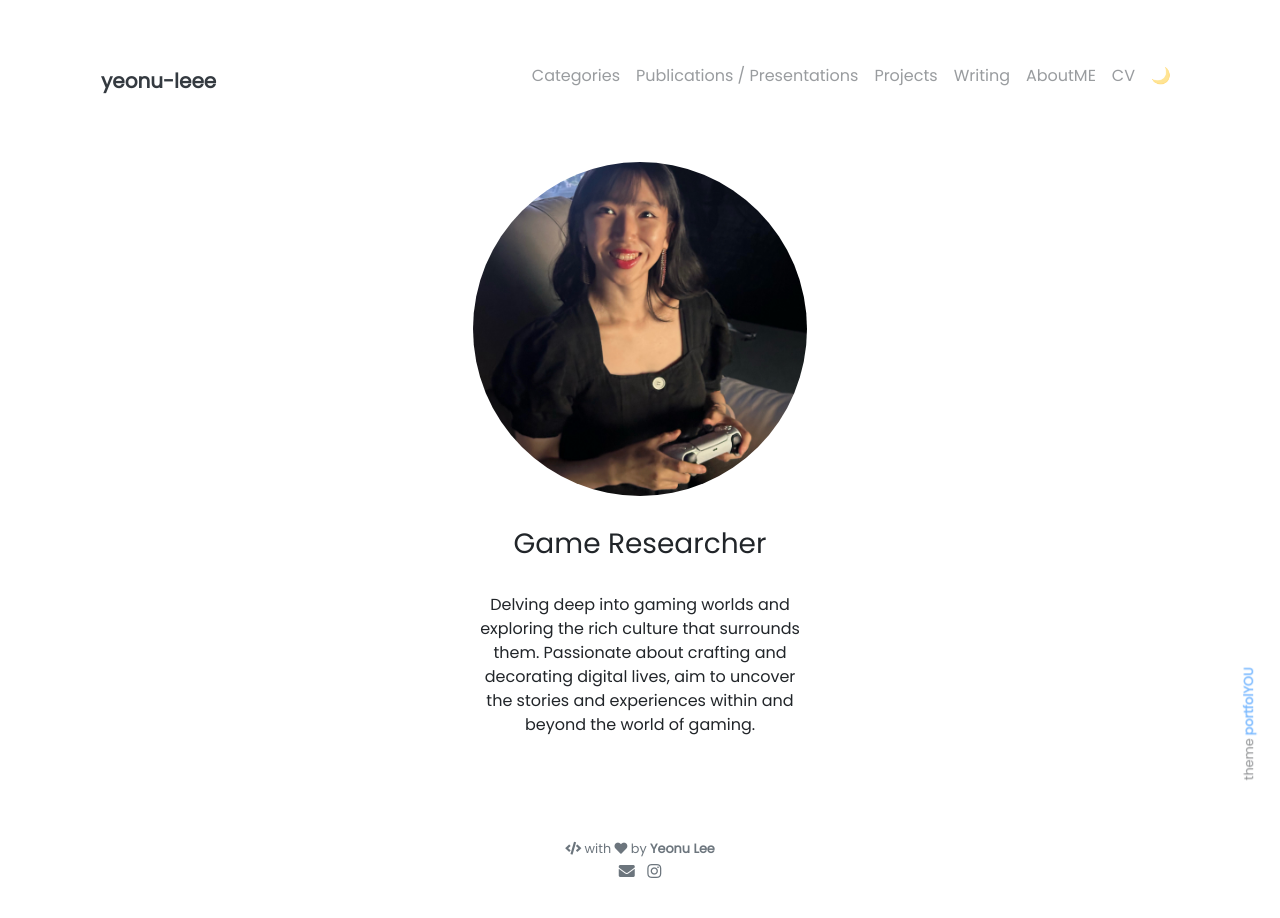
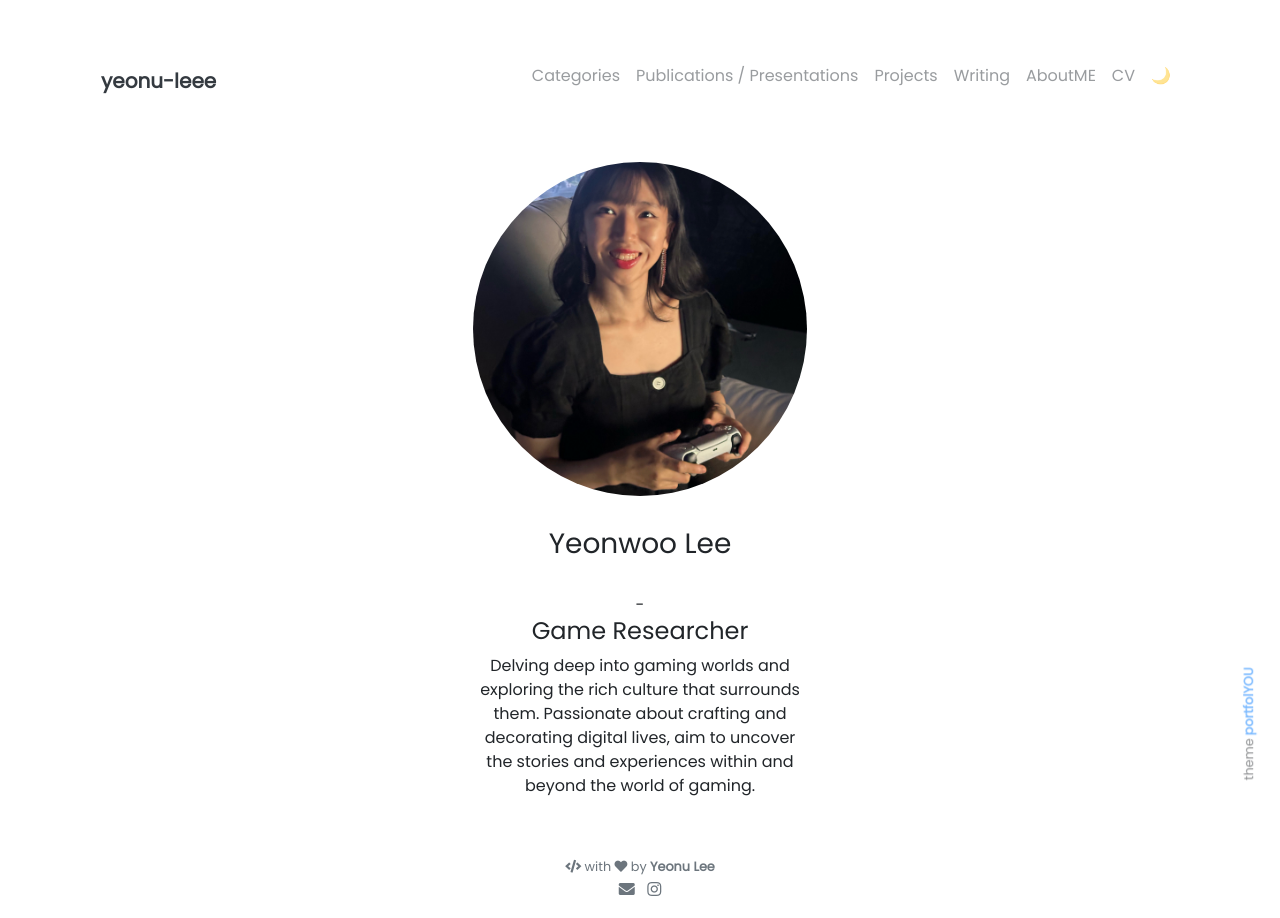
Before and after one commit to Yeonu-leee/yeonu-leee.github.io, a Jekyll site: the page built from pages/index.md, in a window 1280 px wide. Built offline with Jekyll 4.4.1, drawn with Linux system fonts in a browser that asks for light colours.

Commit message:
수정
수정

```diff
--- a/_config.yml
+++ b/_config.yml
@@ -1,7 +1,7 @@
 ### Site Settings ###
 title               : yeonu-leee
 description         : >-
-                      <h3>Game Researcher</h3><br>Delving deep into gaming worlds and exploring the rich culture that surrounds them. Passionate about crafting and decorating digital lives, aim to uncover the stories and experiences within and beyond the world of gaming.
+                      <h3>Yeonwoo Lee</h3><br>-<br><h4>Game Researcher</h4>Delving deep into gaming worlds and exploring the rich culture that surrounds them. Passionate about crafting and decorating digital lives, aim to uncover the stories and experiences within and beyond the world of gaming.
 baseurl             : ""            # Change to empty quotes if you are hosting your site at <your-username>.github.io directly
 repository          : yeonu-leee/yeonu-leee.github.io      # Change to <your-username>/<your-username>.github.io (or remove it if you don't need remote projects)
 remote_theme        : yousinix/portfolYOU
--- a/_includes/elements/papers.html
+++ b/_includes/elements/papers.html
@@ -1,5 +1,10 @@
 <div class="publications-list">
+  {% assign current_year = "" %}
   {% for pub in site.data.publication %}
+    {% if pub.year != current_year %}
+      {% assign current_year = pub.year %}
+      <h3 style="font-size: 2em; margin-top: 40px; solid #ccc; padding-bottom: 10px;">{{ current_year }}</h3>
+    {% endif %}
     <div class="publication" style="position: relative; padding: 20px; border: 1px solid #ccc; margin-bottom: 20px;">
       <h4 class="title" style="font-size: 1.5em; margin-bottom: 10px;">{{ pub.title }}</h4>
       <p class="authors" style="margin-bottom: 10px;">
--- a/pages/cv.html
+++ b/pages/cv.html
@@ -2,5 +2,5 @@
 layout: null
 title: CV
 weight: 6
-external_url: https://github.com/yeonu-leee
+external_url: ../assets/cv/2024_11_version.pdf
 ---
```
Also changed, not shown: 17 other files. Lines whose indentation alone changed are shown as unchanged.
